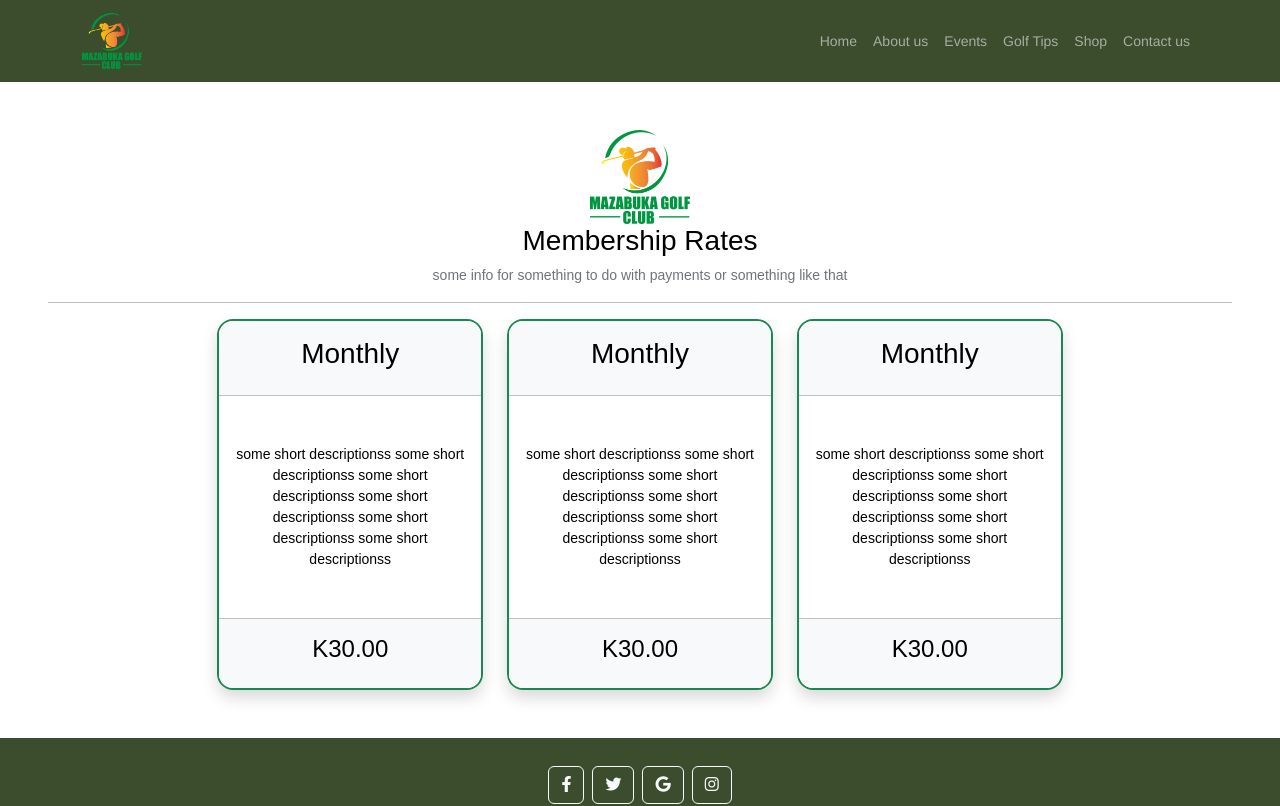
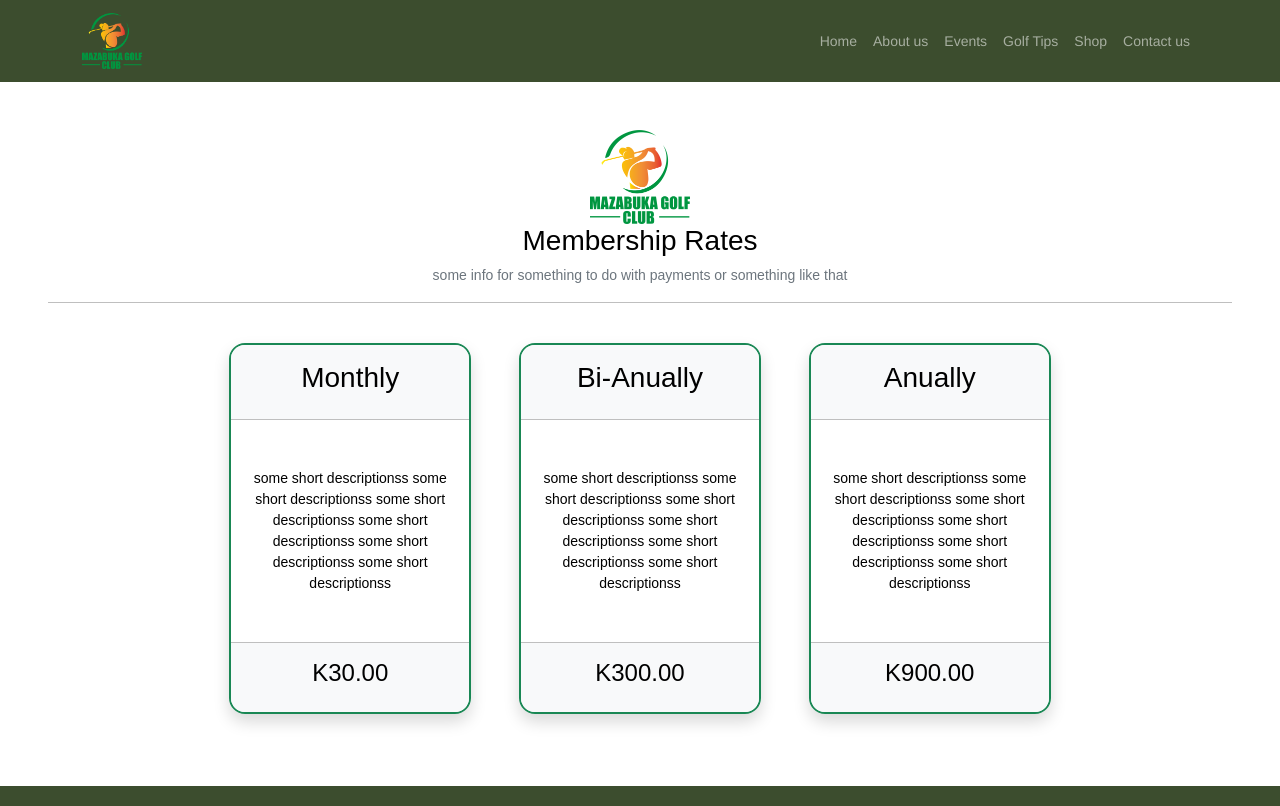
Before and after one commit to joshua-inf/golfclub, a React (Create React App) app: page /Rates in a window 1280 px wide. Shown: the top 806 px of the page. Built offline with nearby package versions, Linux system fonts and the light colour scheme.

Commit message:
adding padding to pricing containers

```diff
--- a/src/components/pages/Rates.js
+++ b/src/components/pages/Rates.js
@@ -10,11 +10,11 @@ const Rates = () => {
             </p>
             <hr className="mx-5" />
                     <div className="row">
-                        <div className="col-2">
+                        <div className="col-md-2">
                         </div>
-                        <div className="col-8">
+                        <div className="col-12 col-md-8">
                             <div className="row">
-                                <div className="col-12 col-md-4">
+                                <div className="col-12 col-md-4 p-4">
                                     <div>
                                         <div className="border border-success border-2 shadow rounded-4 w-100 m-0 p-0" style={{textAlign:'center', overflow:'hidden'}}>
                                             <div className="bg-light p-3">
@@ -35,11 +35,11 @@ const Rates = () => {
                                         </div>
                                     </div>
                                 </div>
-                                <div className="col-12 col-md-4">
+                                <div className="col-12 col-md-4 p-4">
                                     <div>
                                         <div className="border border-success border-2 shadow rounded-4 w-100 m-0 p-0" style={{textAlign:'center', overflow:'hidden'}}>
                                             <div className="bg-light p-3">
-                                                <h3 className="text-seondary">Monthly</h3>
+                                                <h3 className="text-seondary">Bi-Anually</h3>
                                             </div>
                                             <hr className='m-0' />
                                             <div className='my-5 px-3'>
@@ -51,16 +51,16 @@ const Rates = () => {
                                             </div>
                                                 <hr className='p-0 m-0' />
                                             <div className='bg-light p-3'>
-                                                <h4>K30.00</h4>
+                                                <h4>K300.00</h4>
                                             </div>
                                         </div>
                                     </div>
                                 </div>
-                                <div className="col-12 col-md-4">
+                                <div className="col-12 col-md-4 p-4">
                                     <div>
                                         <div className="border border-success border-2 shadow rounded-4 w-100 m-0 p-0" style={{textAlign:'center', overflow:'hidden'}}>
                                             <div className="bg-light p-3">
-                                                <h3 className="text-seondary">Monthly</h3>
+                                                <h3 className="text-seondary">Anually</h3>
                                             </div>
                                             <hr className='m-0' />
                                             <div className='my-5 px-3'>
@@ -72,14 +72,14 @@ const Rates = () => {
                                             </div>
                                                 <hr className='p-0 m-0' />
                                             <div className='bg-light p-3'>
-                                                <h4>K30.00</h4>
+                                                <h4>K900.00</h4>
                                             </div>
                                         </div>
                                     </div>
                                 </div>
                             </div>
                         </div>
-                        <div className="col-2">
+                        <div className="col-md-2">
                         </div>
                     </div>
             </div>
```
